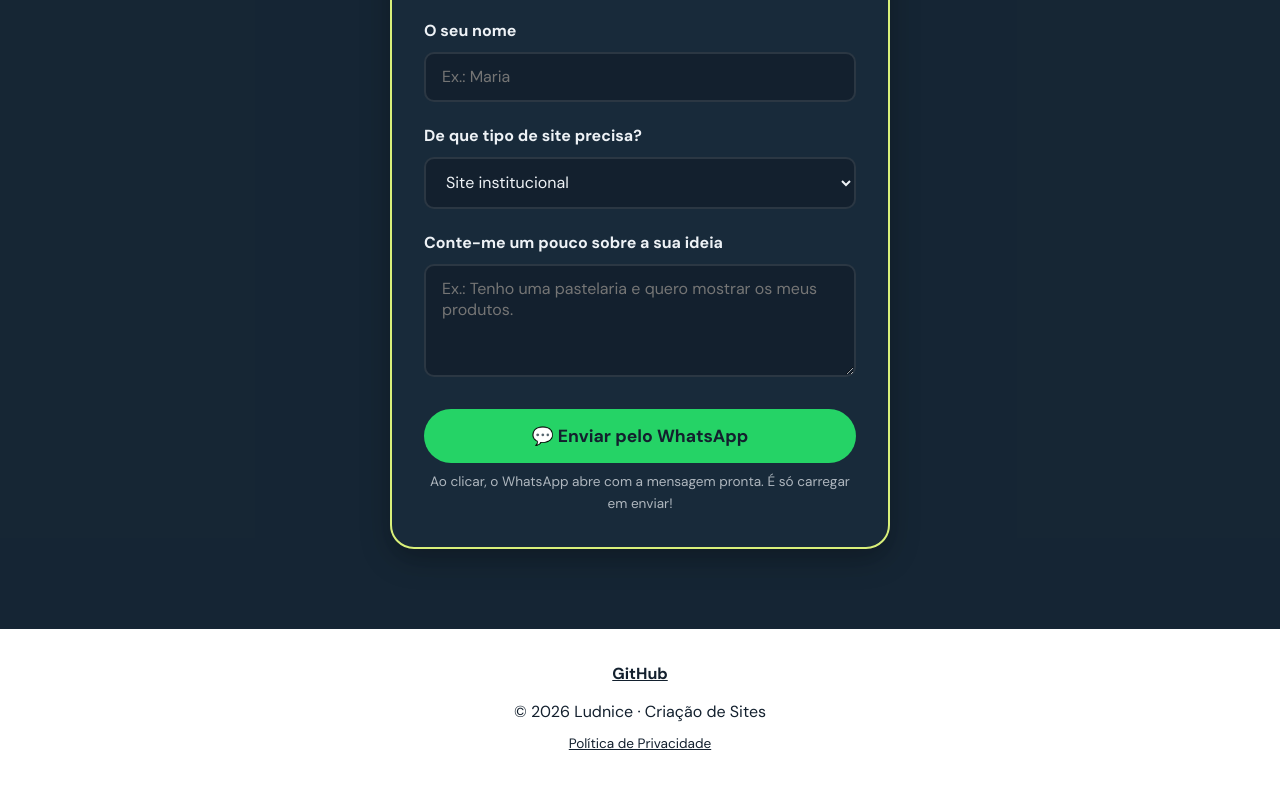
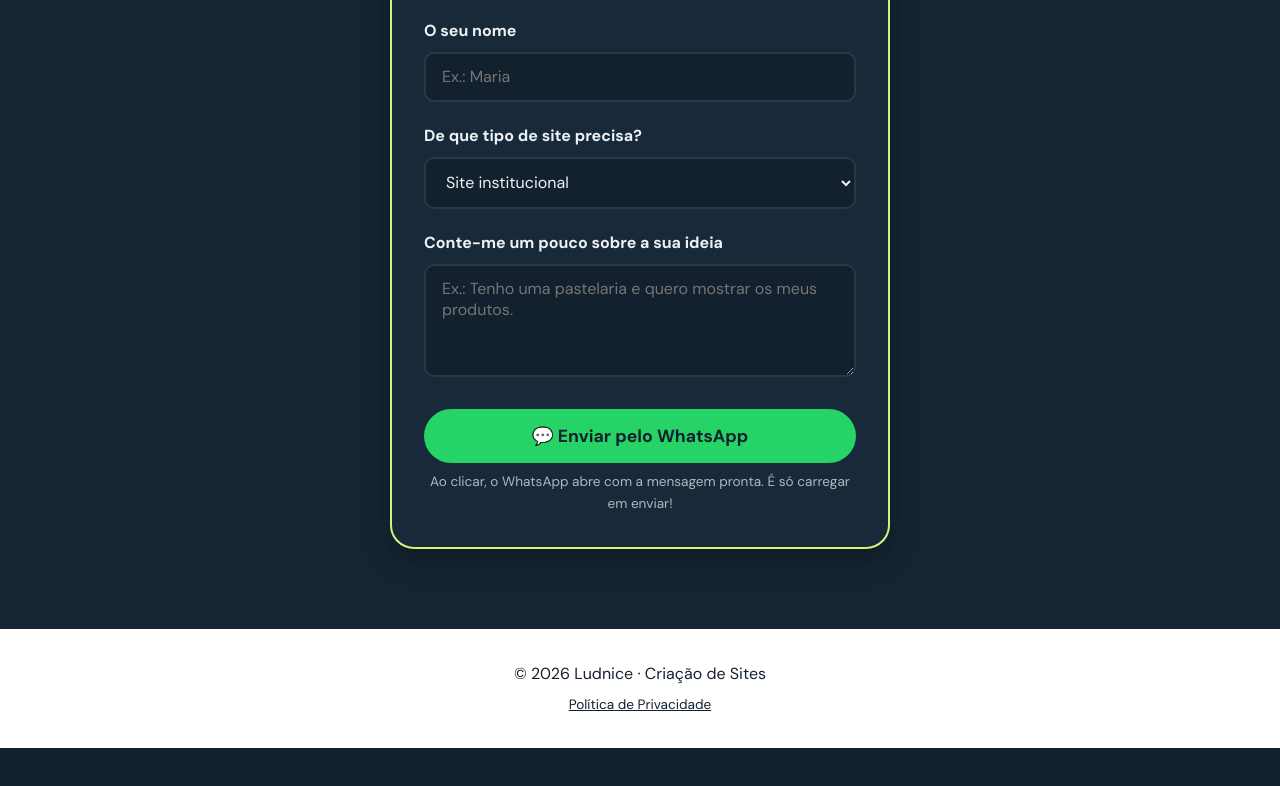
Before and after one commit to ludnice11-lang/siteLudnice, a plain HTML site: page index.html in a window 1280 px wide. Shown: the part 5813-6599 px from the top of the page. After the commit the page ends 6561 px from the top, so only its background shows below. Drawn offline with Linux system fonts and the light colour scheme.

Commit message:
removi o link do github

```diff
--- a/index.html
+++ b/index.html
@@ -311,10 +311,6 @@
 
   <!-- ===== RODAPÉ ===== -->
   <footer class="rodape">
-    <!-- Links das redes sociais -->
-    <div class="redes">
-      <a href="https://github.com/ludnice11-lang" target="_blank" rel="noopener noreferrer">GitHub</a>
-    </div>
     <!-- O ano é preenchido automaticamente pelo script.js -->
     <p>© <span id="ano"></span> Ludnice · Criação de Sites</p>
 
--- a/style.css
+++ b/style.css
@@ -762,18 +762,6 @@ h1, h2, h3 {
   color: var(--cor-texto-escuro);  /* letras escuras */
 }
 
-.redes {
-  display: flex;
-  justify-content: center;
-  gap: 1.5rem;
-  margin-bottom: 0.8rem;
-}
-
-.redes a {
-  color: var(--cor-texto-escuro);
-  font-weight: bold;
-}
-
 /* =========================================================
    PÁGINA DE TEXTO (Política de Privacidade)
    ========================================================= */
```
